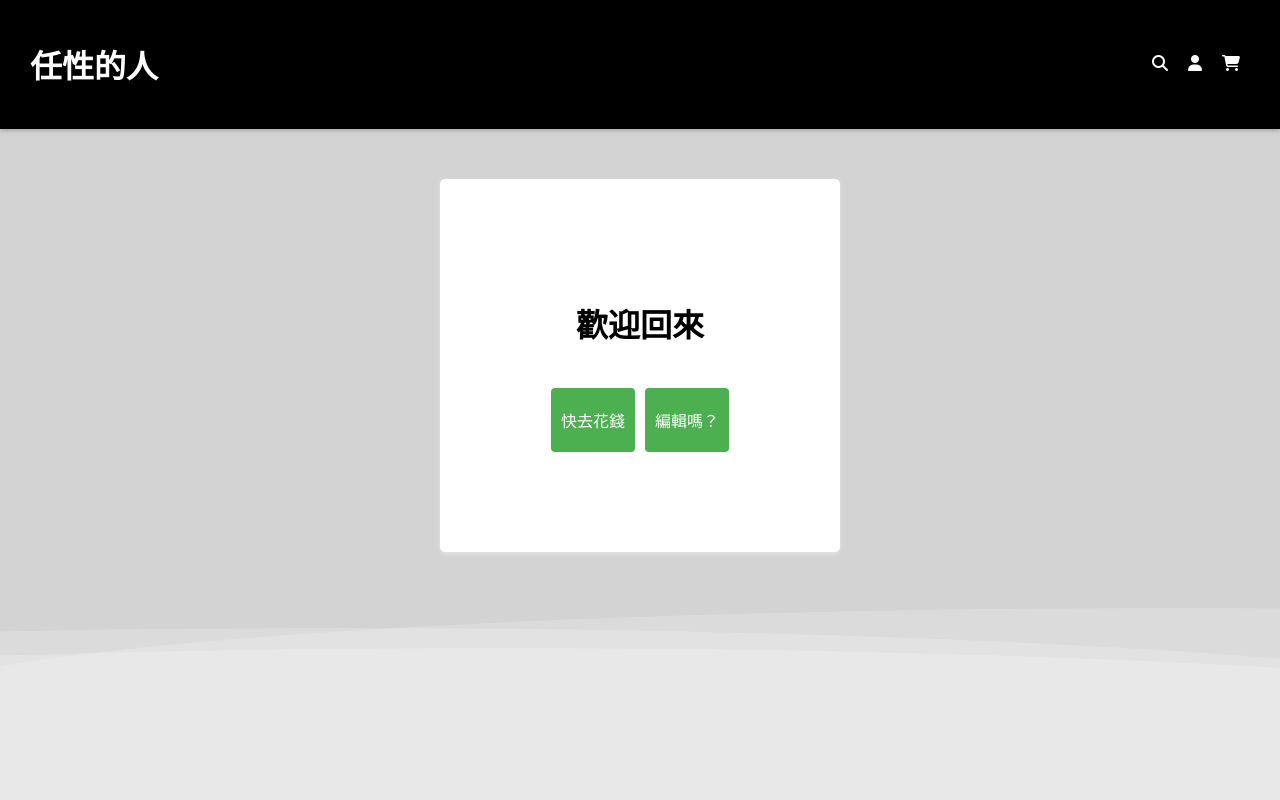
After one commit to SkyDrive2/SoftLipa, a PHP site: page /softlipa/login_success.php in a window 1280 px wide. The commit adds this page. Run offline with PHP 8.4, Linux system fonts and the light colour scheme; some libraries are stand-ins or nearby versions.

Commit message:
增加登入成功界面

```diff
--- /dev/null
+++ b/login_success.php
@@ -0,0 +1,86 @@
+<?php
+include "./component/header.php";
+
+?>
+<!DOCTYPE html>
+<html>
+
+<head>
+  <meta charset="UTF-8">
+  <title>歡迎！！</title>
+  <link rel="stylesheet" type="text/css" href="./component/global_style.css">
+  <link rel="stylesheet" type="text/css" href="./styles/login.css">
+  <link rel="stylesheet" type="text/css" href="./styles/wave.css">
+  <style>
+    @keyframes fadeIn {
+      0% {
+        opacity: 0;
+        transform: translateX(-20px);
+      }
+
+      100% {
+        opacity: 1;
+        transform: translateX(0);
+      }
+    }
+
+    .welcome {
+      animation: fadeIn 1s forwards;
+    }
+
+    .button-container {
+      margin-top: 20px;
+      display: flex;
+      flex-direction: row;
+      justify-content: flex-end;
+      gap: 10px;
+    }
+
+    .button {
+      display: flex;
+      padding: 20px 10px;
+      background-color: #4CAF50;
+      color: #ffffff;
+      font-size: 16px;
+      border: none;
+      border-radius: 4px;
+      transition: background-color 0.3s ease;
+      text-decoration: none;
+    }
+
+    .button.left-button {
+      margin-right: auto;
+    }
+
+    .button.right-button {
+      margin-left: auto;
+    }
+
+    .button:hover {
+      background-color: #45a049;
+    }
+
+    .button:active {
+      transform: scale(0.95);
+      opacity: 0.8;
+
+    }
+  </style>
+</head>
+
+<body>
+  <div class="login-container">
+    <h1 class="welcome">歡迎回來</h1>
+
+    <div class="button-container">
+      <a href="index.php" class="button">快去花錢</a>
+      <a href="dashboard.php" class="button">編輯嗎？</a>
+    </div>
+
+    <div class="wave"></div>
+    <div class="wave"></div>
+    <div class="wave"></div>
+  </div>
+</body>
+
+</html>
```
Also changed, not shown: login.php (+2 -6 lines).
